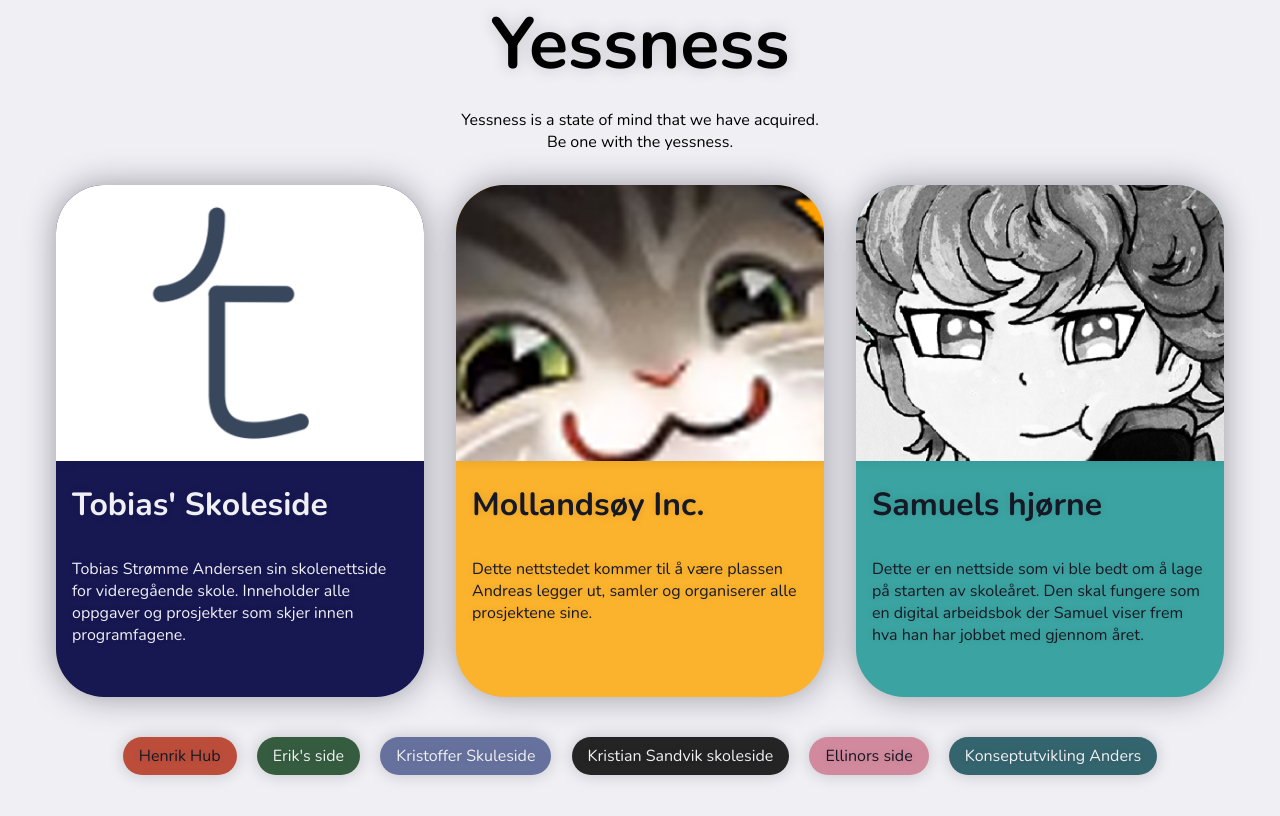
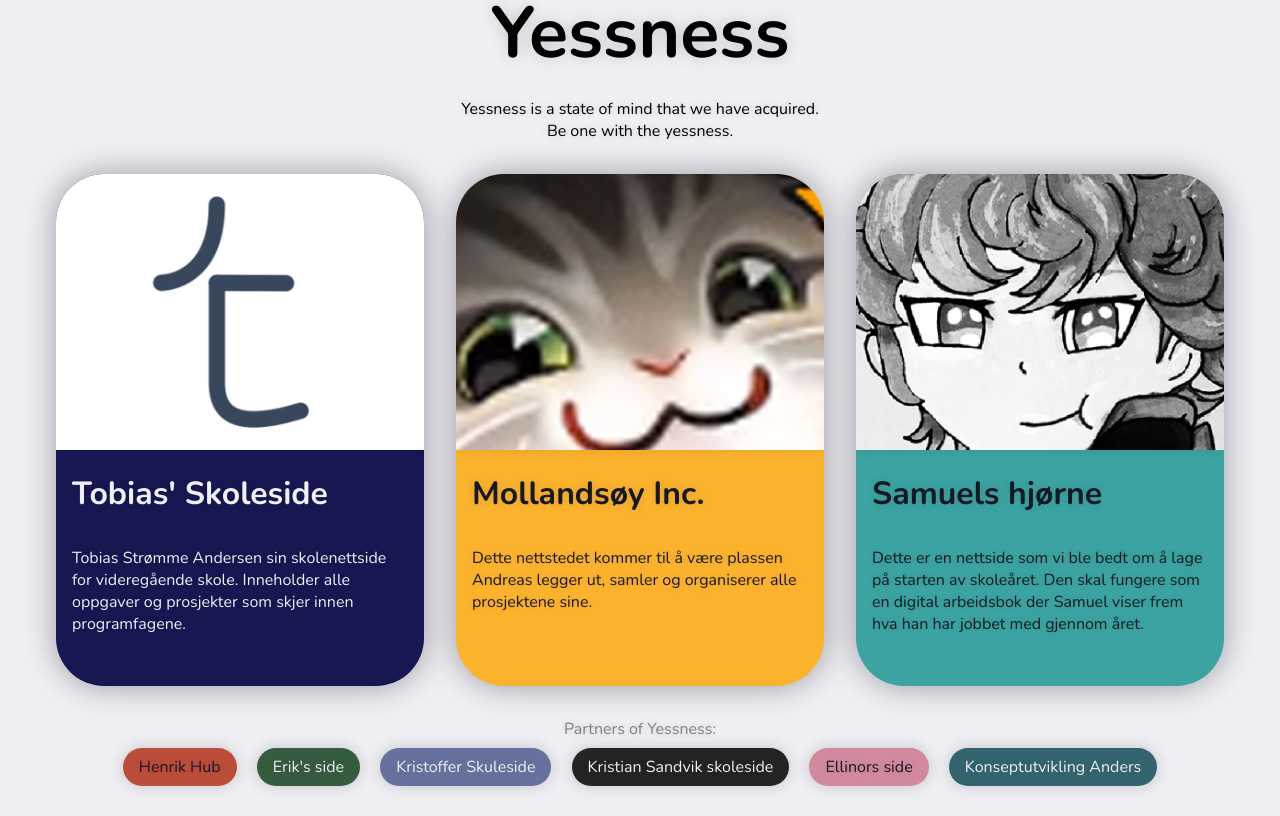
Before and after one commit to soni801/yessness, a plain HTML site: page index.html in a window 1280 px wide. Drawn offline with nearby package versions, Linux system fonts and the light colour scheme.

Commit message:
Improve partners style

```diff
--- a/index.html
+++ b/index.html
@@ -11,7 +11,7 @@
         <meta property="og:title" content="Yessness">
         <meta property="og:link" content="https://yessness.com/">
         <meta property="og:url" content="https://yessness.com/">
-        <meta property="og:description" content="Yessness is a state of mind that we have acquired. Be one with the yessness">
+        <meta property="og:description" content="Yessness is a state of mind that we have acquired.\nBe one with the yessness">
         <meta property="og:site_name" content="Yessness">
         <meta property="og:image" content="https://yessness.com/assets/yessness/logo.png">
         <meta property="og:image:alt" content="The Yessness logo">
@@ -59,6 +59,7 @@
                 <p>Dette er en nettside som vi ble bedt om å lage på starten av skoleåret. Den skal fungere som en digital arbeidsbok der Samuel viser frem hva han har jobbet med gjennom året.</p>
             </a>
         </div>
+        <p id="partners">Partners of Yessness:</p>
         <div id="toasts">
             <a id="henrik" href="https://e-hennep.github.io/hub.github.io/">Henrik Hub</a>
             <a id="erik" href="https://e-erijoh3.github.io/test.github.io/">Erik's side</a>
--- a/style.css
+++ b/style.css
@@ -38,6 +38,11 @@ body > h1
     font-size: 4.5em;
     padding: 0;
     text-shadow: rgba(var(--dark), .2) 0 0 1rem;
+}
+
+body > p
+{
+    text-shadow: rgba(var(--dark), .2) 0 0 .5rem;
 }
 
 #cards
@@ -97,6 +102,12 @@ a img
     box-shadow: rgba(var(--dark), .1) 0 0 .7rem;
 }
 
+#partners
+{
+    color: rgba(var(--dark), .5);
+    margin-bottom: -2em;
+}
+
 #little
 {
     background: var(--little);
```
